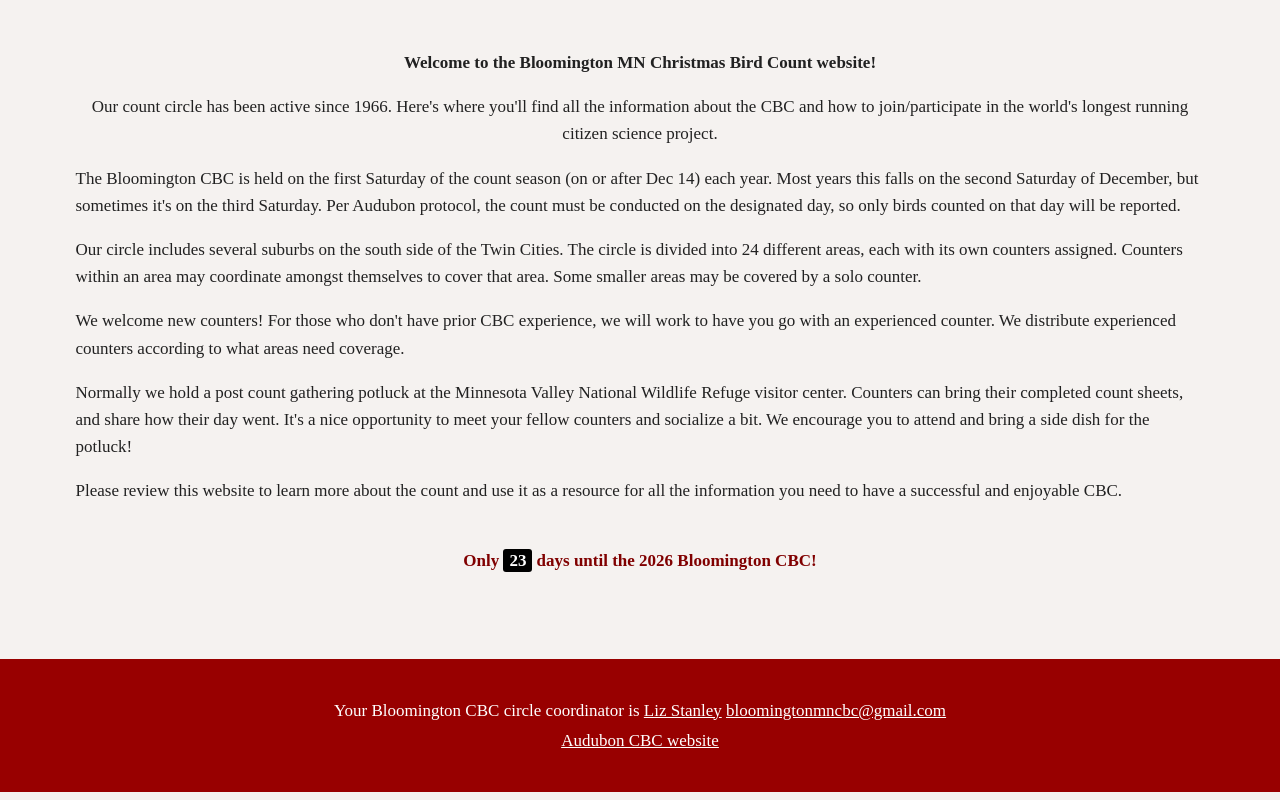
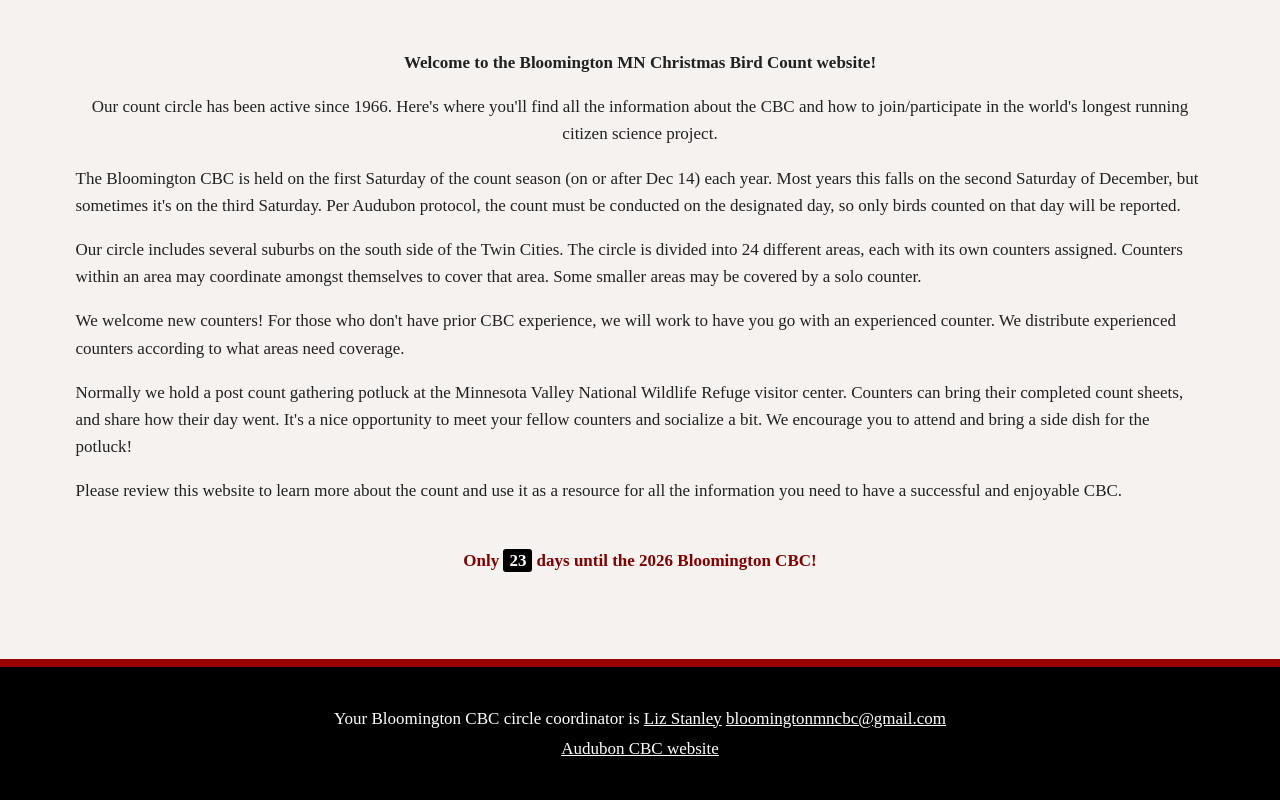
Before and after one commit to bloomingtoncbc/bloomingtoncbc.github.io, an Astro site: page / in a window 1280 px wide. Shown: the part 493-1293 px from the top of the page. Built offline with nearby package versions, Linux system fonts and the light colour scheme; Astro itself is replaced by a stand-in of ours.

Commit message:
Make the footer black with a maroon stripe, to match the header

```diff
--- a/src/styles/global.css
+++ b/src/styles/global.css
@@ -312,7 +312,8 @@ blockquote {
 	font-family: var(--font-heading);
 	color: #fff;
 	text-align: center;
-	background: var(--red);
+	background: #000;
+	border-top: 8px solid var(--red);
 }
 
 .site-footer p {
```
